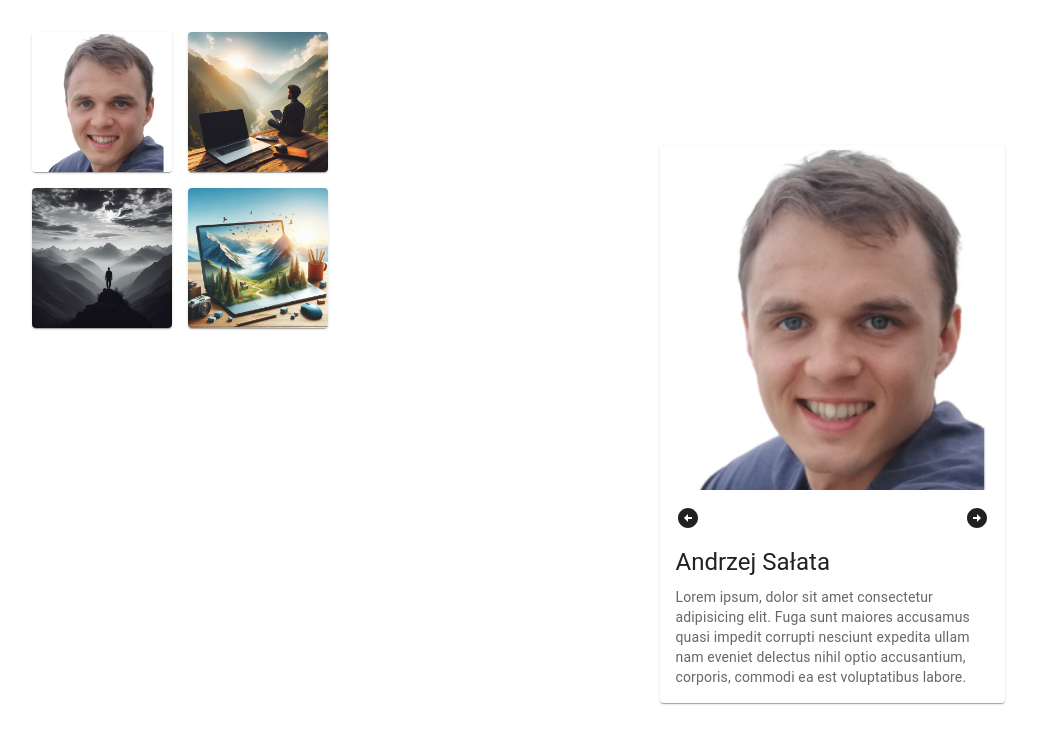
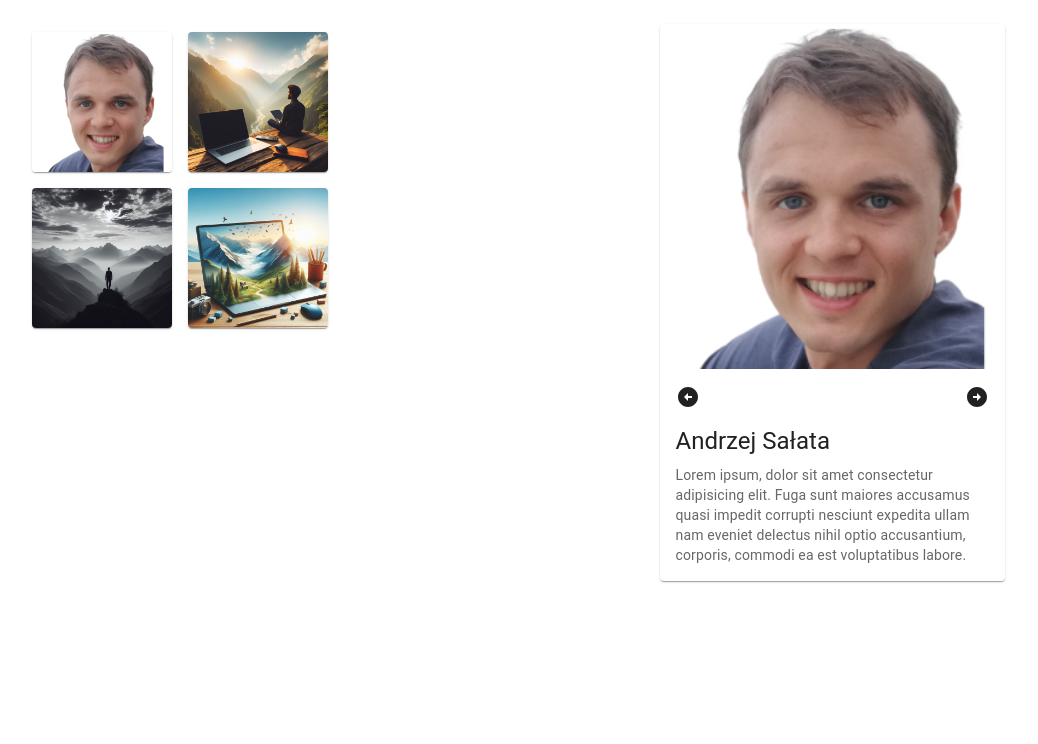
Before and after one commit to galawoj/uks4_persons, a plain HTML site: page index.html in a window 1280 px wide. Shown: the whole page, without its empty margins (0-1038 px from the left). Drawn offline with Linux system fonts and the light colour scheme.

Commit message:
Add files via upload

```diff
--- a/index.html
+++ b/index.html
@@ -1 +1 @@
-<!doctype html><html lang="en"><head><meta charset="utf-8"/><meta name="viewport" content="width=device-width,initial-scale=1"/><meta name="theme-color" content="#000000"/><meta name="description" content="Web site created using create-react-app"/><link rel="manifest" href="/uks4_persons/manifest.json"/><title>uks4</title><script defer="defer" src="/uks4_persons/static/js/main.df139030.js"></script><link href="/uks4_persons/static/css/main.a2145f18.css" rel="stylesheet"></head><body><noscript>You need to enable JavaScript to run this app.</noscript><div id="root"></div></body></html>
+<!doctype html><html lang="en"><head><meta charset="utf-8"/><meta name="viewport" content="width=device-width,initial-scale=1"/><meta name="theme-color" content="#000000"/><meta name="description" content="Web site created using create-react-app"/><link rel="manifest" href="/uks4_persons/manifest.json"/><title>uks4</title><script defer="defer" src="/uks4_persons/static/js/main.df139030.js"></script><link href="/uks4_persons/static/css/main.ed0fa77c.css" rel="stylesheet"></head><body><noscript>You need to enable JavaScript to run this app.</noscript><div id="root"></div></body></html>
--- /dev/null
+++ b/static/css/main.ed0fa77c.css
@@ -0,0 +1,2 @@
+body{-webkit-font-smoothing:antialiased;-moz-osx-font-smoothing:grayscale;font-family:-apple-system,BlinkMacSystemFont,Segoe UI,Roboto,Oxygen,Ubuntu,Cantarell,Fira Sans,Droid Sans,Helvetica Neue,sans-serif;margin:0}.style_arrows__9paY5{display:flex;justify-content:space-between;padding:16px 16px 0}.App_mainContainer__NDlK0{display:flex;padding-top:24px}
+/*# sourceMappingURL=main.ed0fa77c.css.map*/
```
Also changed, not shown: asset-manifest.json, 1 other file.
